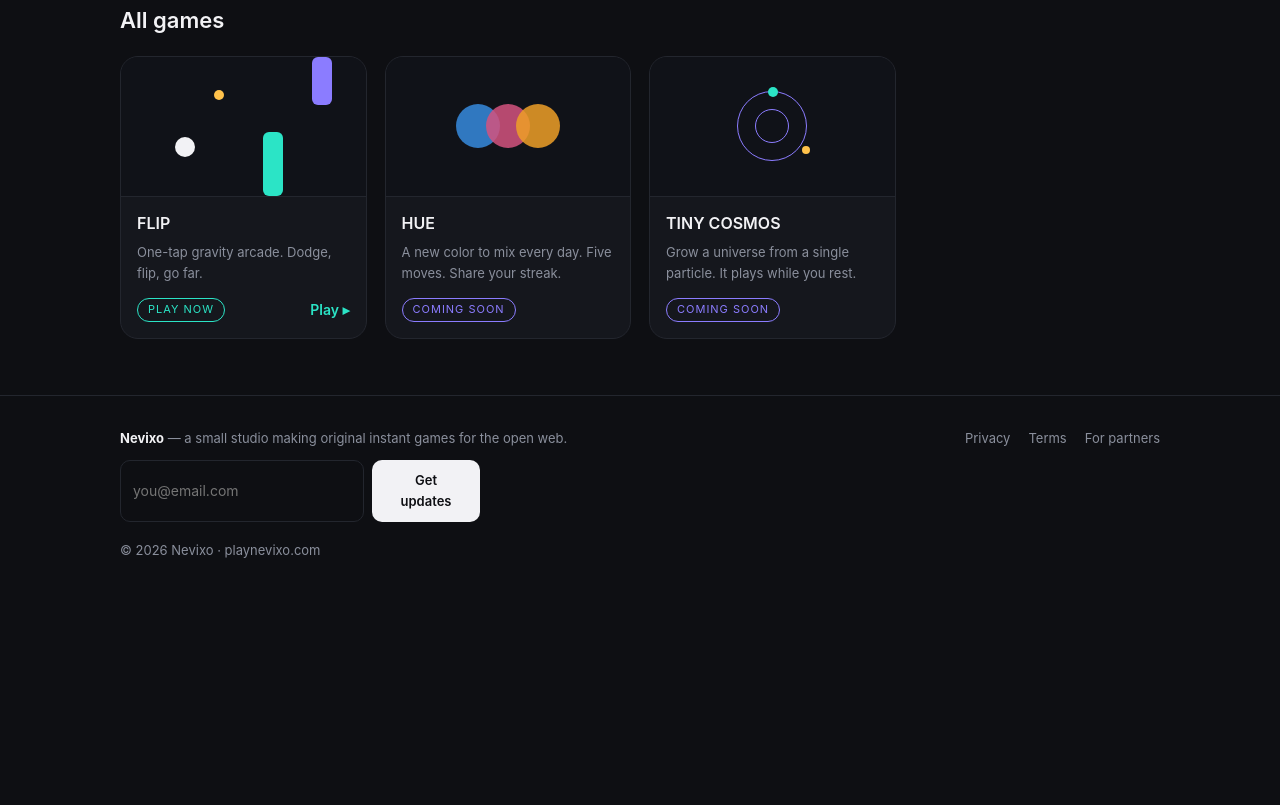
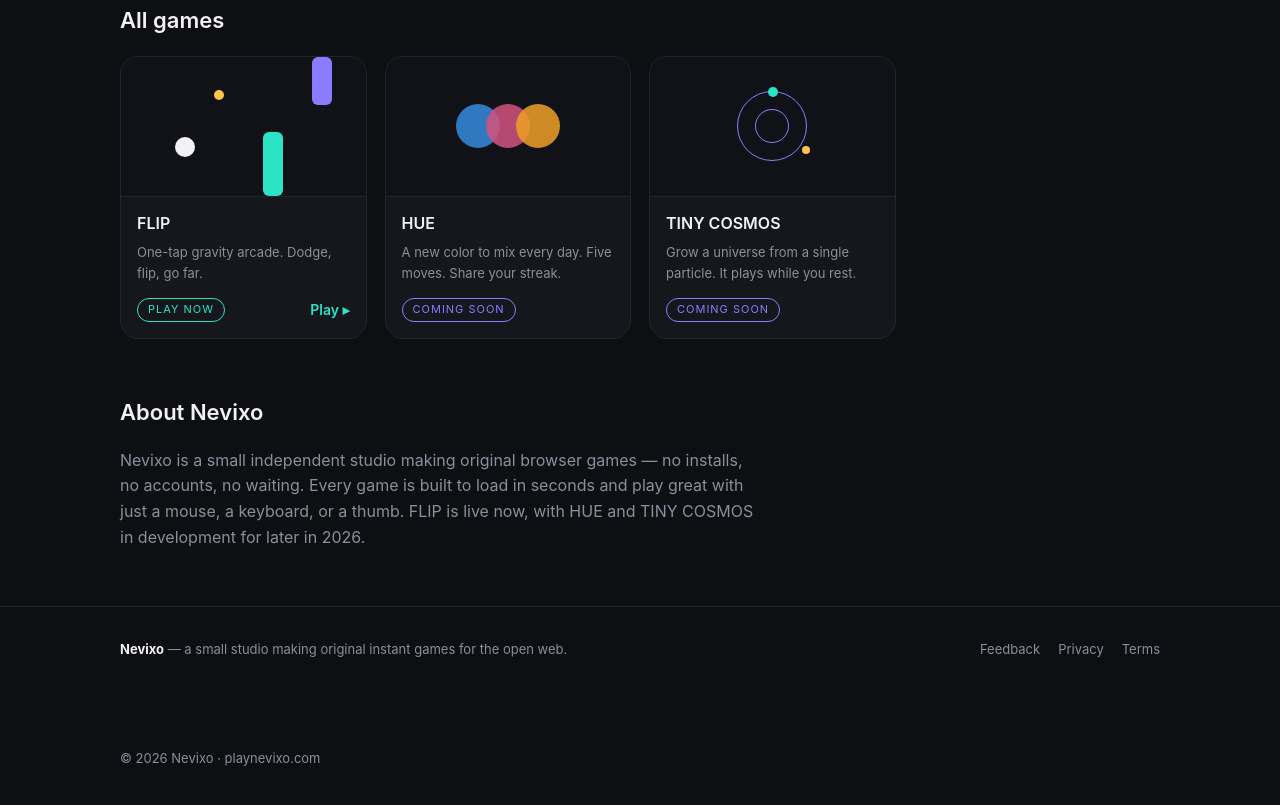
Before and after one commit to AdamVrozina/nevixo, a plain HTML site: page index.html in a window 1280 px wide. Shown: the part 595-1400 px from the top of the page. Before the commit the page ends 1200 px from the top, so only its background shows below. Drawn offline with Linux system fonts and the light colour scheme; a script that the page names is missing.

Commit message:
Add About section and wire footer to real Tally forms
Expands the About copy into its own section, points the footer
Feedback link at the Tally feedback form, and replaces the fake
"Get updates" input (which never stored anything) with a real
inline Tally email-capture embed.

```diff
--- a/index.html
+++ b/index.html
@@ -125,25 +125,30 @@
     <h2>All games</h2>
     <div class="grid" id="gamegrid"></div>
   </section>
+
+  <section id="about" style="margin-bottom:56px">
+    <h2>About Nevixo</h2>
+    <p style="color:var(--muted); max-width:640px">Nevixo is a small independent studio making original browser games — no installs, no accounts, no waiting. Every game is built to load in seconds and play great with just a mouse, a keyboard, or a thumb. FLIP is live now, with HUE and TINY COSMOS in development for later in 2026.</p>
+  </section>
 </main>
 
-<footer id="about">
+<footer>
   <div class="wrap foot">
     <div>
       <strong style="color:var(--ink)">Nevixo</strong> — a small studio making original instant games for the open web.
-      <div class="news" id="contact">
-        <input type="email" placeholder="you@email.com" aria-label="Email for updates">
-        <button type="button" onclick="this.previousElementSibling.value='';this.textContent='Done ✓'">Get updates</button>
+      <div class="news">
+        <iframe data-tally-src="https://tally.so/embed/gDrpO4?alignLeft=1&hideTitle=1&transparentBackground=1&dynamicHeight=1" loading="lazy" width="100%" height="58" frameborder="0" title="Nevixo — Get updates"></iframe>
       </div>
     </div>
-    <ul>
+    <ul id="contact">
+      <li><a href="https://tally.so/r/LZyg6l" target="_blank" rel="noopener">Feedback</a></li>
       <li><a href="./privacy.html">Privacy</a></li>
       <li><a href="./terms.html">Terms</a></li>
-      <li><a href="#">For partners</a></li>
     </ul>
   </div>
   <div class="wrap" style="margin-top:18px">© 2026 Nevixo · playnevixo.com</div>
 </footer>
+<script async src="https://tally.so/widgets/embed.js"></script>
 
 <script>
   // Adding a game to the hub = adding one object here. Nothing else changes.
```
